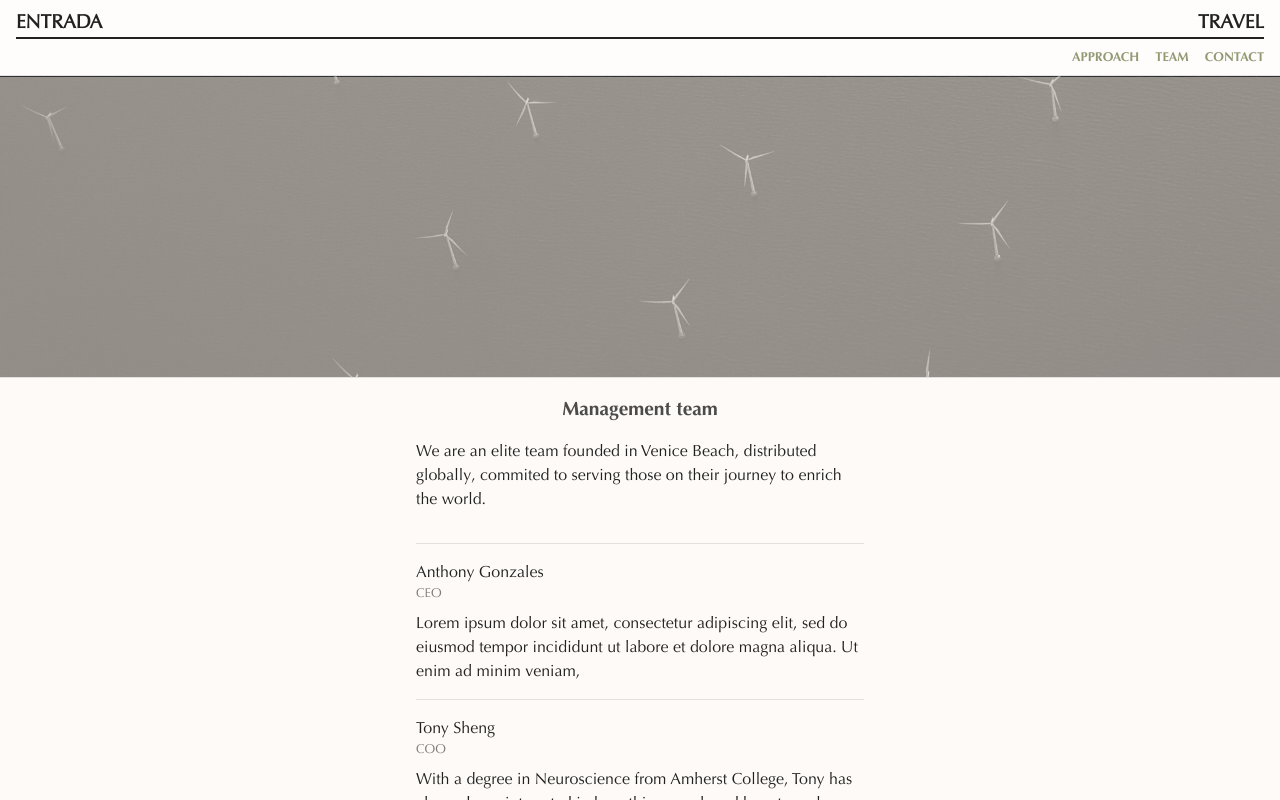
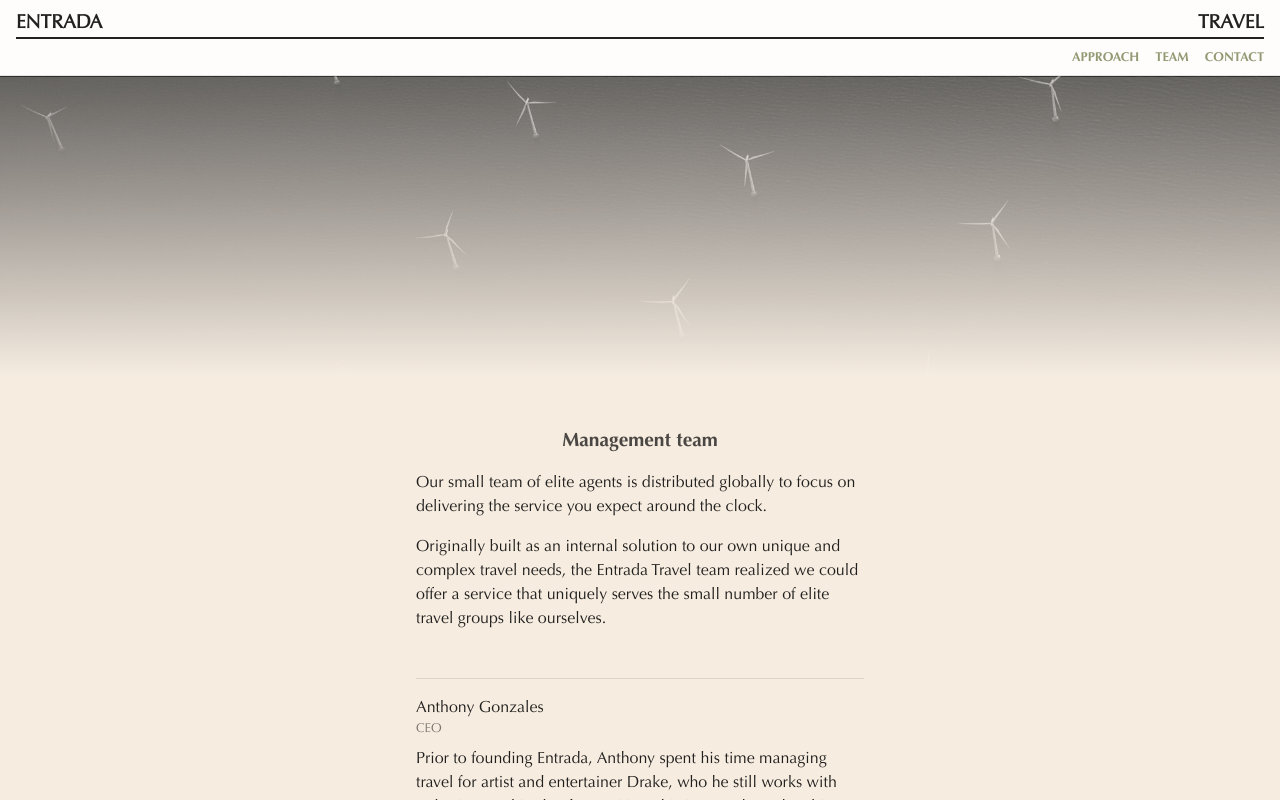
Before and after one commit to AnnaMhairi/Entrada, a React (Create React App) app in the folder entrada/: page / in a window 1280 px wide. Both pictures are taken after a click on the link "TEAM". Shown: the top 800 px of the page. Built offline with nearby package versions, Linux system fonts and the light colour scheme; a small style sheet from the web is missing.

Commit message:
Update styling of team page

```diff
--- a/entrada/src/components/HeroTeam/index.css
+++ b/entrada/src/components/HeroTeam/index.css
@@ -5,19 +5,18 @@
   flex-basis: 100;
   flex-flow: column nowrap;
   background-color: rgba(246,236,224,.25);
-  padding-top: 1rem;
-  padding-bottom: 1rem;
+  padding-top: 3rem;
+  padding-bottom: 3rem;
   height: 300px;
   padding: 0 0 0 0;
-  border-top: 1px solid rgba(0,0,0,.1);
 }
 
 .hero--team {
-	background:
-	linear-gradient(
-      rgba(246,236,224,.5),
-      rgba(246,236,224,.5)
-    ),
+  background:
+  linear-gradient(
+    rgba(246,236,224,.25),
+    rgba(246,236,224,1)
+  ),
 	url('./img/ben_team.jpg');
 	background-size: cover;
 	background-repeat: no-repeat;
--- a/entrada/src/components/TeamContent/index.css
+++ b/entrada/src/components/TeamContent/index.css
@@ -2,16 +2,13 @@
   padding-top: 3rem;
   padding-bottom: 3rem;
   min-height: 10rem;
-  border-top: 1px solid rgba(0,0,0,.1);
   align-items: center;
   display: flex;
   padding-left: 1rem;
   padding-right: 1rem;
   flex-basis: 100;
   flex-flow: column nowrap;
-  background-color: rgba(246,236,224,.25);
-  padding-top: 1rem;
-	padding-bottom: 1rem;
+  background-color: rgba(246,236,224,1);
 }
 
 .about__team {
@@ -22,6 +19,14 @@
 .about__copy {
 	margin-top: 1rem;
 	max-width: 28rem;
+}
+
+.about__cta {
+	margin-top: 2rem;
+	text-align: center;
+  margin-top: 0px;
+  padding-top: 2rem;
+  width: 100%;
 }
 
 .about__team__member {
@@ -59,12 +64,43 @@
 	font-size: 1.2rem;
 	font-family: 'Optima LT W01 Bold';
   color: rgba(0,0,0,.7);
+  max-width: 28rem;
 }
 
 .about__cta {
 	padding-top: 2rem;
-	border-top: 1px solid rgba(0,0,0,.1);
 	width: 100%;
   margin-top: 2rem;
   text-align: center;
 }
+
+.giving {
+  display: flex;
+  padding-left: 1rem;
+  padding-right: 1rem;
+  flex-basis: 100;
+	flex-flow: column nowrap;
+  background-color: rgba(246,236,224,.25);
+  padding-top: 1rem;
+	padding-bottom: 1rem;
+  align-items: center;
+}
+
+.giving__copy {
+	margin-top: 1rem;
+	max-width: 28rem;
+}
+
+.giving__header {
+	color: rgba(0,0,0,.7);
+	text-align: center;
+	font-size: 1.2rem;
+	font-family: 'Optima LT W01 Bold', serif;
+	max-width: 28rem;
+}
+
+.giving {
+	padding: 2rem;
+	max-width: 45rem;
+	border: 1px solid rgba(110,120,70,.25);
+}
--- a/entrada/src/components/TeamContent/index.js
+++ b/entrada/src/components/TeamContent/index.js
@@ -9,23 +9,32 @@ export default class TeamContent extends React.Component {
         	Management team
         </div>
         <div className="about__copy">
-          We are an elite team founded in Venice Beach, distributed globally, commited to serving those on their journey to enrich the world.
+          Our small team of elite agents is distributed globally to focus on delivering the service you expect around the clock.
+          <p>Originally built as an internal solution to our own unique and complex travel needs, the Entrada Travel team realized we could offer a service that uniquely serves the small number of elite travel groups like ourselves.</p>
         </div>
         <div className="about__team">
           <div className="about__team__member">
           <div className="about__team__member__info">
             <div className="about__team__member__info__name">Anthony Gonzales</div>
             <div className="about__team__member__info__role">CEO</div>
-            <div className="about__team__member__info__bio">Lorem ipsum dolor sit amet, consectetur adipiscing elit, sed do eiusmod tempor incididunt ut labore et dolore magna aliqua. Ut enim ad minim veniam,</div>
+            <div className="about__team__member__info__bio">
+              Prior to founding Entrada, Anthony spent his time managing travel for artist and entertainer Drake, who he still works with today in a multitude of capacities. This journey has taken him across the globe several times, organizing complicated logistics for large groups. With a strong first-hand experience, he built Entrada Travel as superior service for the most discerning clients. Anthony is an active meditator and yoga practitioner who enjoys all things creative.
+            </div>
           </div>
           </div>
           <div className="about__team__member">
             <div className="about__team__member__info">
               <div className="about__team__member__info__name">Tony Sheng</div>
               <div className="about__team__member__info__role">COO</div>
-              <div className="about__team__member__info__bio">With a degree in Neuroscience from Amherst College, Tony has always been interested in how things work and how to make them better. He started his career at McKinsey & Company, helping dozens of Fortune 500 companies debug and resolve their biggest operational challenges. Since then, Tony has been building and growing tech products on the forefront of social, media, and entertainment.</div>
+              <div className="about__team__member__info__bio">
+                With a degree in Neuroscience from Amherst College, Tony has always been interested in how things work and how to make them better. He started his career at McKinsey & Company, helping dozens of Fortune 500 companies debug and resolve their biggest operational challenges. Since then, Tony has been building and growing tech products on the forefront of social, media, and entertainment.
+              </div>
             </div>
           </div>
+          </div>
+          <div className='giving'>
+            <div className='giving__header'>Giving back</div>
+            <div className='giving__copy'>Entrada Travel is passionate about seeing the world and understands the transformative experience travel offers. Understanding the hefty costs associated with travel, we work with BLANK to help subsidize class trips around the globe for underprivileged urban youth.</div>
           </div>
         	<div className='about__cta'>
         		<a className='button' href='./contact.html'>Contact us</a>
```
